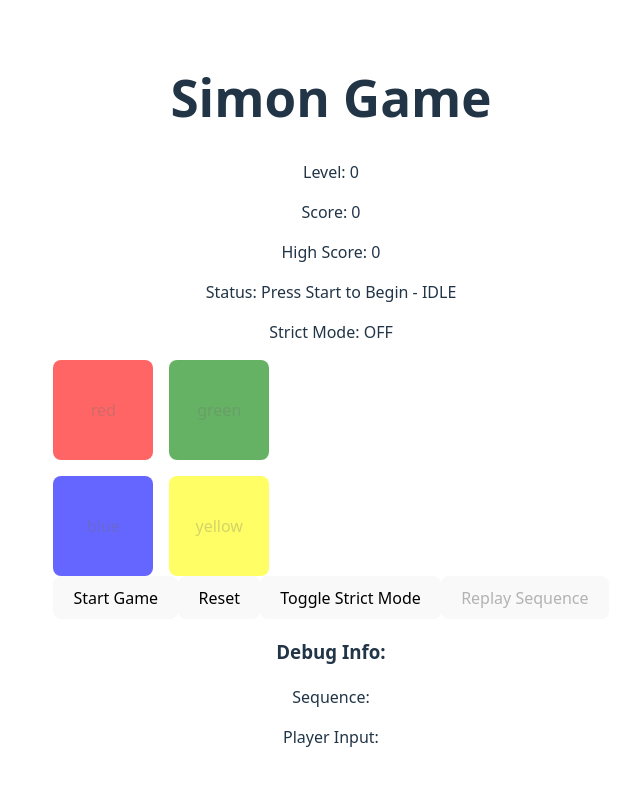
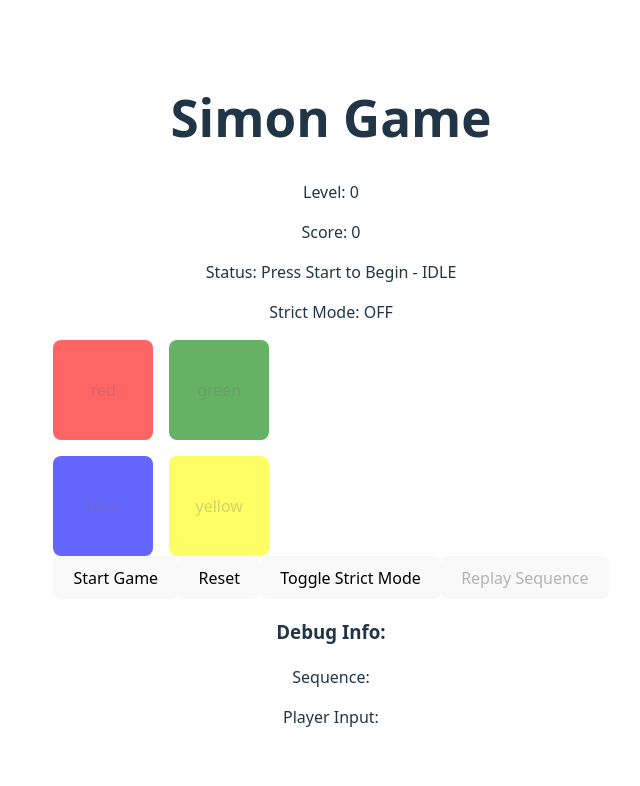
Before and after one commit to furettob/simon, a React (Vite) app: page / in a window 1280 px wide. Shown: the top 786 px of the page, without its empty margins (309-949 px from the left). Built offline with nearby package versions, Linux system fonts and the light colour scheme.

Commit message:
Typed SimonState

```diff
--- a/src/SimonGame.tsx
+++ b/src/SimonGame.tsx
@@ -1,14 +1,13 @@
 import { useSelector, useDispatch } from "react-redux";
 import "./App.css";
-import { playSound } from "./utils/sound";
-import { checkInput, COLORS, GAME_STATUS, addStepToSequence, playerInput, replaySequence, resetGame, setActiveButton, setStatus, playNewLevelThunk, toggleStrictMode, handleClickColorButtonThunk } from "./utils/simonReducer";
+import { checkInput, COLORS, GAME_STATUS, addStepToSequence, playerInput, replaySequence, resetGame, setActiveButton, setStatus, playNewLevelThunk, toggleStrictMode, handleClickColorButtonThunk, type SimonState } from "./utils/simonReducer";
 
 // ==================== REACT COMPONENT ====================
 const SimonGame = () => {
   const dispatch = useDispatch();
 
   // Use selectors to get state
-  const { gameStatus, sequence, playerSequence, score, strictMode, activeButton, highScore } = useSelector((state) => state);
+  const { gameStatus, sequence, playerSequence, score, strictMode, activeButton } = useSelector((state: SimonState) => state);
 
   const handleButtonClick = (colorIndex: number) => {
     if (gameStatus !== GAME_STATUS.WAITING) return;
@@ -39,7 +38,6 @@ const SimonGame = () => {
       <div>
         <p>Level: {sequence.length}</p>
         <p>Score: {score}</p>
-        <p>High Score: {highScore}</p>
         <p>
           Status: {getStatusMessage()} - {gameStatus}
         </p>
--- a/src/utils/simonReducer.ts
+++ b/src/utils/simonReducer.ts
@@ -135,6 +135,15 @@ export const toggleStrictMode = () => ({ type: TOGGLE_STRICT_MODE });
 export const replaySequence = () => ({ type: REPLAY_SEQUENCE });
 
 // ==================== INITIAL STATE ====================
+export type SimonState = {
+  gameStatus: string;
+  sequence: number[];
+  playerSequence: number[];
+  score: number;
+  strictMode: boolean;
+  activeButton: number | null;
+};
+
 export const initialState = {
   gameStatus: GAME_STATUS.IDLE,
   sequence: [],
@@ -142,7 +151,6 @@ export const initialState = {
   score: 0,
   strictMode: false,
   activeButton: null,
-  highScore: 0,
 };
 
 // ==================== REDUCER ====================
@@ -213,13 +221,11 @@ export const simonReducer = (state, action) => {
       return {
         ...state,
         gameStatus: GAME_STATUS.GAME_OVER,
-        highScore: Math.max(state.highScore, state.score),
       };
 
     case RESET_GAME:
       return {
         ...initialState,
-        highScore: state.highScore,
       };
 
     case TOGGLE_STRICT_MODE:
```
